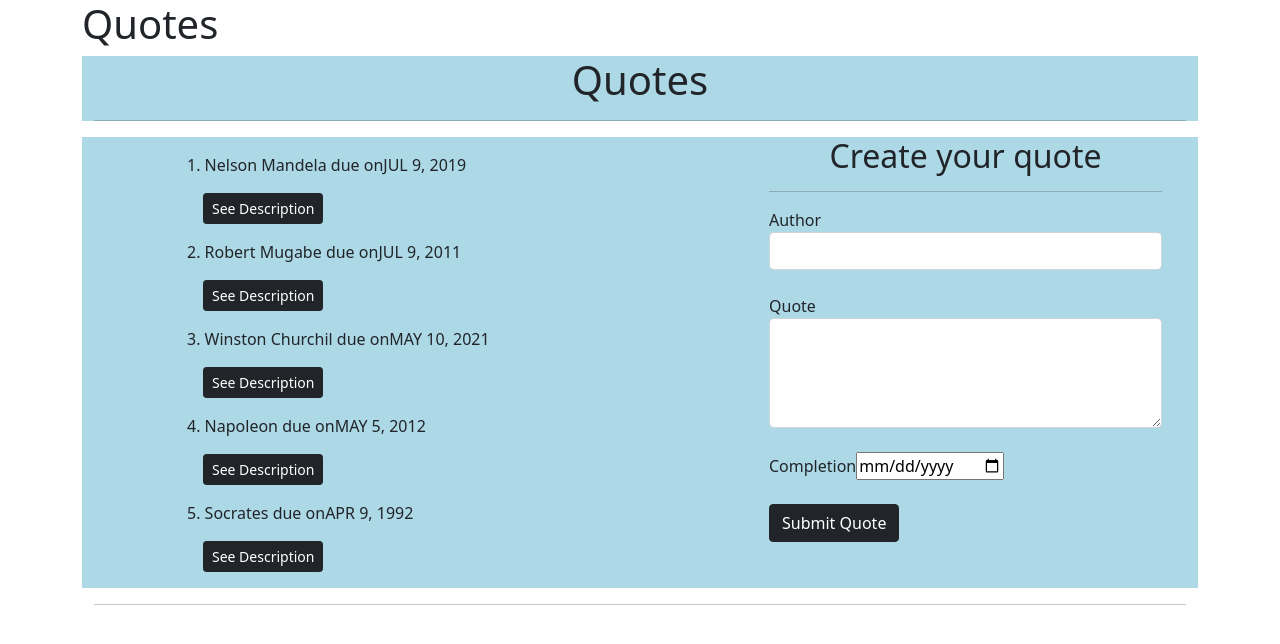
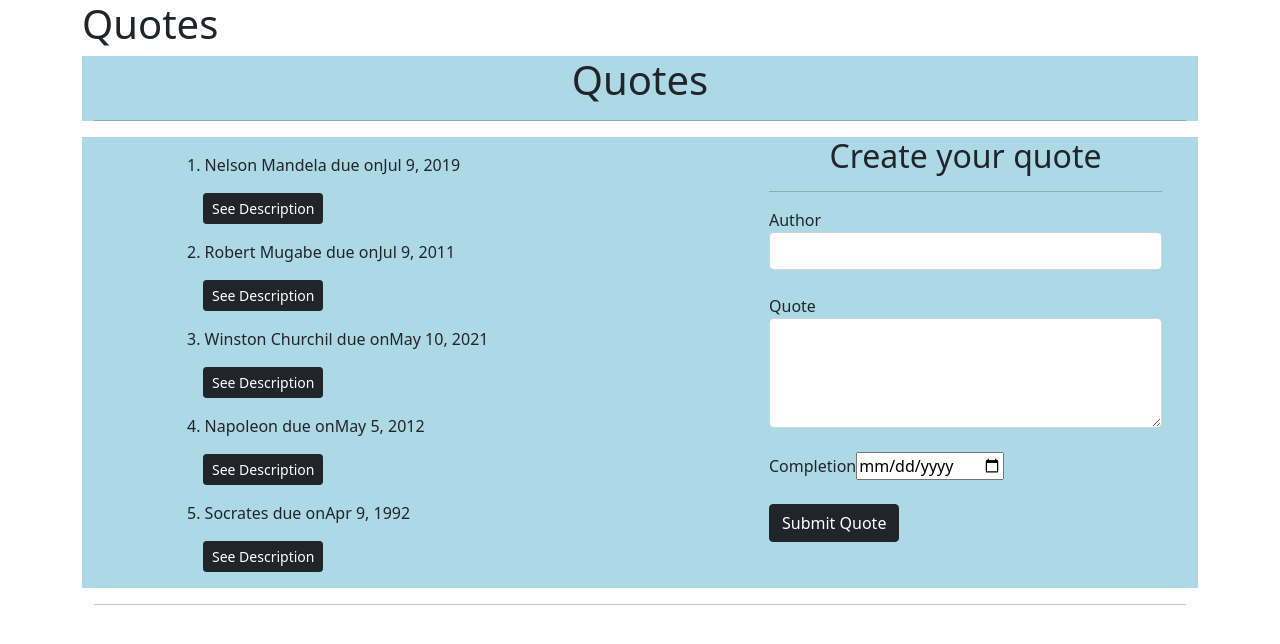
Before and after one commit to Kiru-axis/User-Quotes, an Angular app: page / in a window 1280 px wide. Shown: the top 644 px of the page. Built offline with nearby package versions, Linux system fonts and the light colour scheme.

Commit message:
Displaying user input

```diff
--- a/src/app/quote/quote.component.html
+++ b/src/app/quote/quote.component.html
@@ -12,9 +12,8 @@
       <div *ngFor='let quote of quotes; let i= index'>
           <div class="quote-buttnToggle">
             <div>
-              <!-- <h4 id="{{i}}"appHighlight>{{quote.author}} due on{{quote.completeDate | date| uppercase}}</h4> -->
             </div>
-            <div class="my-3" (click)='toggleDetails(i)'  appHighlight> <span id="quoteComponentBinding">{{quote.id}}.  {{quote.author}} due on</span>{{quote.completeDate|date|uppercase}}</div>
+            <div class="my-3" (click)='toggleDetails(i)'  appHighlight> <span id="quoteComponentBinding">{{quote.id}}.  {{quote.author}} due on</span>{{quote.completeDate|date}}</div>
 
             <div class="clickSeeDescription m-3">
               <small><button (click)='toggleDetails(i)' class="btn btn-sm btn-dark">See Description</button></small>
@@ -27,7 +26,7 @@
       </div>
   </div>
   <div class="col-md-5">
-    <app-quote-form (add)="addNewQuote($event)"></app-quote-form>
+    <app-quote-form (addQuote)="addNewQuote($event)"></app-quote-form>
   </div>
   </div>
   <p *ngIf='quotes.length >5' style='color: red'>Warning ! <span class="warningText">Philosopher !!</span></p>
```
Also changed, not shown: 1 other file (tests, documents, lock files or other folders).
